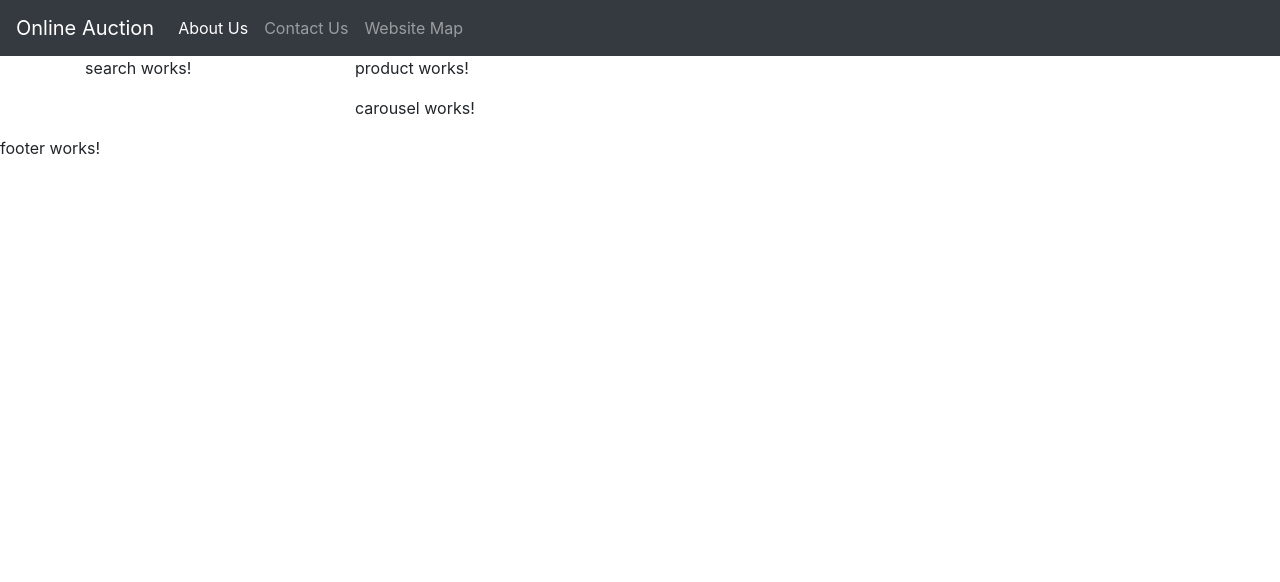
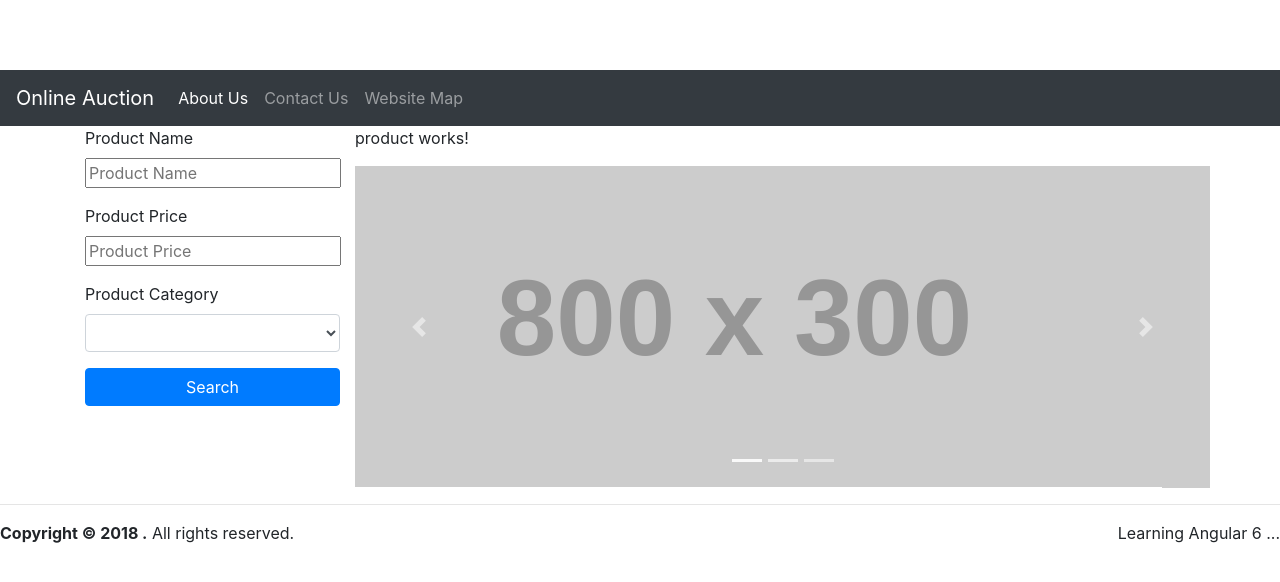
Before and after one commit to yeminyi/eshop-demo, an Angular app: page / in a window 1280 px wide. Shown: the top 582 px of the page. Built offline with nearby package versions, Linux system fonts and the light colour scheme.

Commit message:
carousel and search

```diff
--- a/src/app/carousel/carousel.component.css
+++ b/src/app/carousel/carousel.component.css
@@ -0,0 +1,3 @@
+.slide-image {
+    width: 100%;
+}
--- a/src/app/carousel/carousel.component.html
+++ b/src/app/carousel/carousel.component.html
@@ -1,3 +1,26 @@
-<p>
-  carousel works!
-</p>
+   <div id="carouselExampleIndicators" class="carousel slide" data-ride="carousel">
+      <ol class="carousel-indicators">
+        <li data-target="#carouselExampleIndicators" data-slide-to="0" class="active"></li>
+        <li data-target="#carouselExampleIndicators" data-slide-to="1"></li>
+        <li data-target="#carouselExampleIndicators" data-slide-to="2"></li>
+      </ol>
+      <div class="carousel-inner">
+        <div class="carousel-item active">
+            <img src="http://placehold.it/800X300" alt="" class="slide-image">
+        </div>
+        <div class="carousel-item">
+            <img src="http://placehold.it/800X301" alt="" class="slide-image">
+        </div>
+        <div class="carousel-item">
+            <img src="http://placehold.it/800X302" alt="" class="slide-image">
+        </div>
+      </div>
+      <a class="carousel-control-prev" href="#carouselExampleIndicators" role="button" data-slide="prev">
+        <span class="carousel-control-prev-icon" aria-hidden="true"></span>
+        <span class="sr-only">Previous</span>
+      </a>
+      <a class="carousel-control-next" href="#carouselExampleIndicators" role="button" data-slide="next">
+        <span class="carousel-control-next-icon" aria-hidden="true"></span>
+        <span class="sr-only">Next</span>
+      </a>
+    </div>
--- a/src/app/footer/footer.component.html
+++ b/src/app/footer/footer.component.html
@@ -1,3 +1,9 @@
-<p>
-  footer works!
-</p>
+<hr>
+<footer class="main-footer">
+  <!-- To the right -->
+  <div class="pull-right hidden-xs">
+    Learning Angular 6 ...
+  </div>
+  <!-- Default to the left -->
+  <strong>Copyright &copy; 2018 <a href="#"></a>.</strong> All rights reserved.
+</footer>
--- a/src/app/search/search.component.html
+++ b/src/app/search/search.component.html
@@ -1,3 +1,17 @@
-<p>
-  search works!
-</p>
+<form action="" name="searchForm" role="form">
+  <div class="form-group">
+    <label for="productTitle">Product Name</label>
+    <input type="text" id="productTitle" placeholder="Product Name">
+  </div>
+  <div class="form-group">
+      <label for="productPrice">Product Price</label>
+      <input type="text" id="productTitle" placeholder="Product Price">
+  </div>
+  <div class="form-group">
+    <label for="productCategory">Product Category</label>
+    <select name="productCategory" class="form-control" id="productCategory"></select>
+  </div>
+  <div class="form-group">
+    <button type="submit" class="btn btn-primary btn-block">Search</button>
+  </div>
+</form>
--- a/src/styles.css
+++ b/src/styles.css
@@ -1,3 +1,6 @@
 /* You can add global styles to this file, and also import other style files */
 @import "node_modules/bootstrap/dist/css/bootstrap.css";
 @import "node_modules/font-awesome/css/font-awesome.css";
+body {
+    padding-top: 70px;
+  }
```
